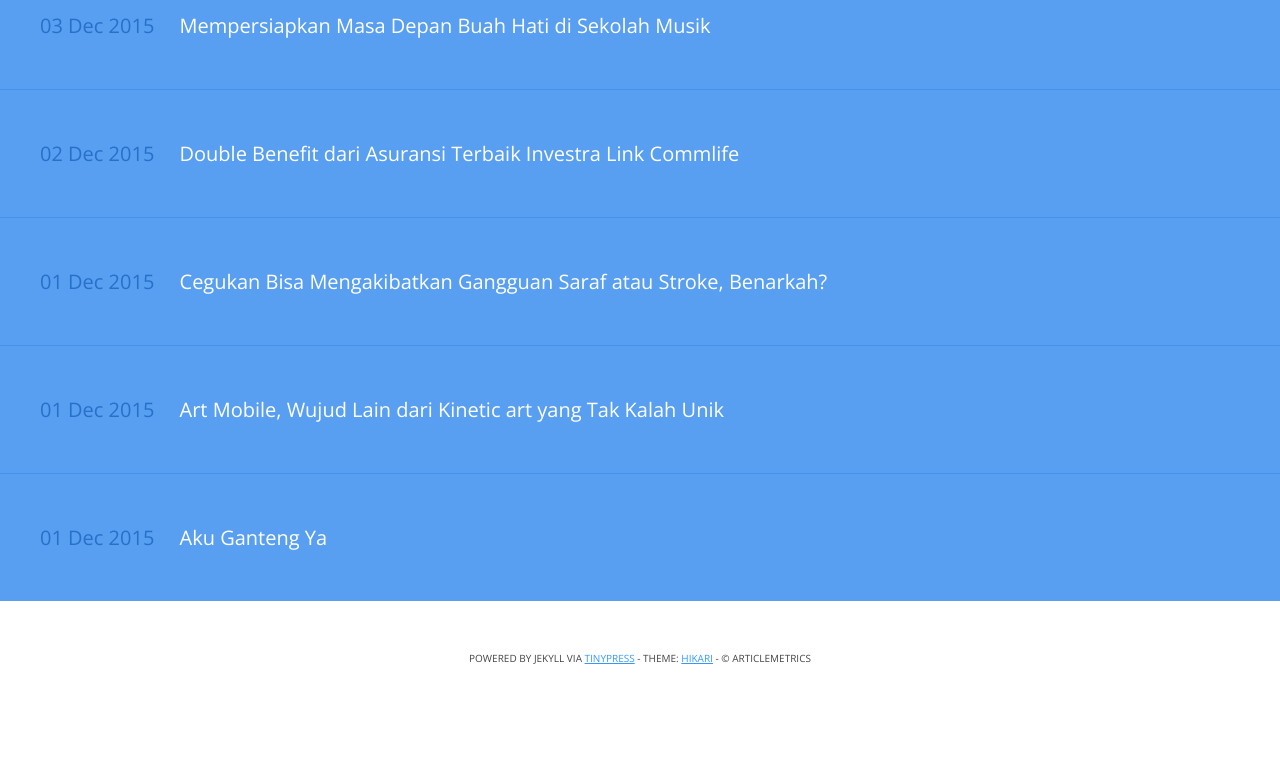
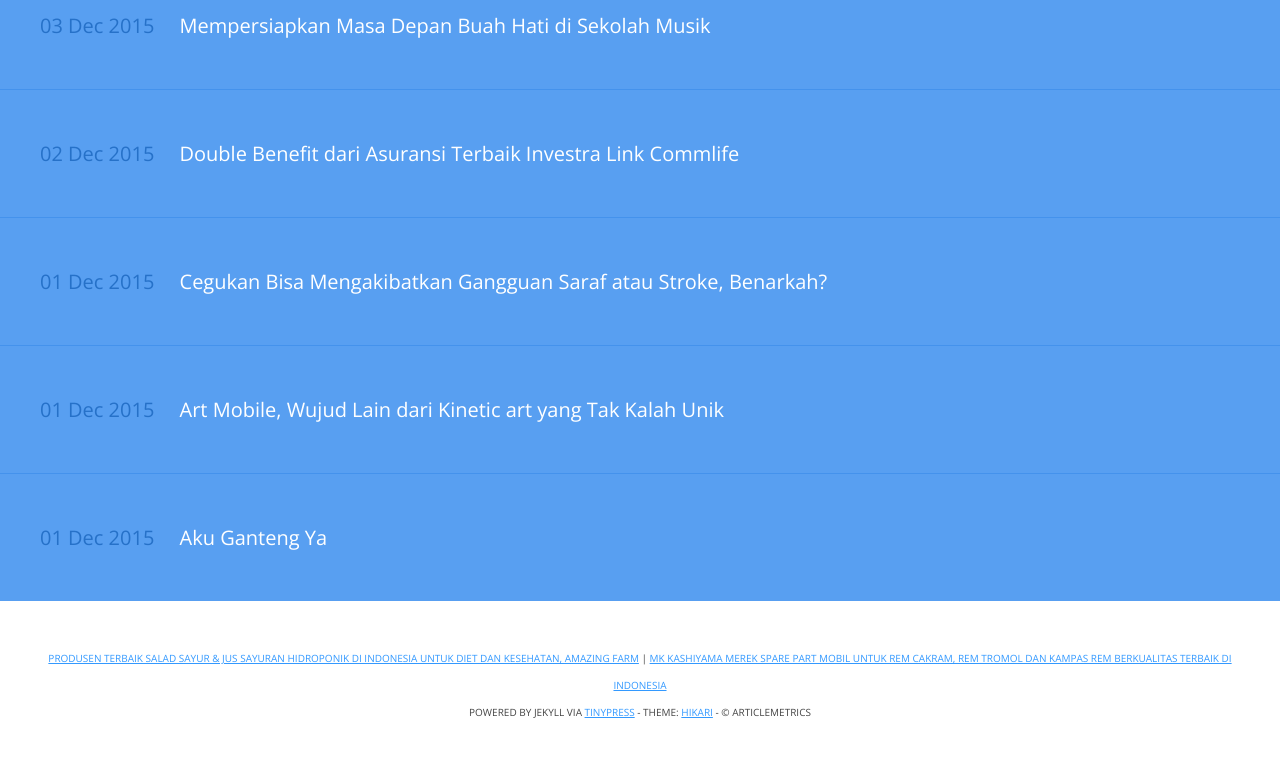
Before and after one commit to articlemetrics/articlemetrics.github.io, a Jekyll site: the page built from index.html, in a window 1280 px wide, cut to the strip 154-916 px from the top of the page. Shown: the top 757 px of the strip. Built offline with Jekyll 4.4.1, drawn with Linux system fonts in a browser that asks for light colours.

Commit message:
Update default.html

```diff
--- a/_layouts/default.html
+++ b/_layouts/default.html
@@ -7,7 +7,7 @@
       <title>{{ site.name }}</title>
       <meta charset="utf-8">
       <meta http-equiv="X-UA-Compatible" content="IE=edge,chrome=1">
-      <meta http-equiv="content-language" content="en-gb" />
+      <meta http-equiv="content-language" content="id-id" />
       <meta name="description" content="{{ site.description | strip_html }}">
       <meta name="viewport" content="width=device-width, initial-scale=1, maximum-scale=1">
       <link href="http://fonts.googleapis.com/css?family=Open+Sans:400italic,400,300,700|Lora:400,700,400italic" rel="stylesheet" type="text/css">
@@ -28,7 +28,7 @@
       </div>
       {{% endif %}}
       <div id="bio">
-          <h1>Hi, I am {{ site.author }}.</h1>
+          <h2>Hi, I am {{ site.author }}.</h2>
           <p>{{ site.description }}</p>
       </div>
     </div>
@@ -45,7 +45,8 @@
     </main>
 
     <footer>
-      <small>Powered by Jekyll via <a href="https://tinypress.co/">Tinypress</a> - Theme: <a href="https://github.com/tinypressco/hikari-for-Jekyll">hikari</a> - &copy; {{ site.author }}</small>
+      <small><a href="http://www.shenisa.com/2015/11/produsen-terbaik-salad-sayur-hidroponik-indonesia-amazingfarm.html">Produsen Terbaik Salad Sayur & Jus Sayuran Hidroponik di Indonesia untuk Diet dan Kesehatan, Amazing Farm</a> | <a href="http://sumberarum.com/2015/12/mk-kashiyama-merek-spare-part-mobil-untuk-rem-cakram-rem-tromol-dan-kampas-rem-berkualitas-terbaik-di-indonesia/">MK Kashiyama Merek Spare Part Mobil untuk Rem Cakram, Rem Tromol dan Kampas Rem Berkualitas Terbaik di Indonesia</a></a><br />
+    Powered by Jekyll via <a href="https://tinypress.co/">Tinypress</a> - Theme: <a href="https://github.com/tinypressco/hikari-for-Jekyll">hikari</a> - &copy; {{ site.author }}</small>
     </footer>
 
     <script src="{{ site.baseurl }}/js/main.js"></script>
```
